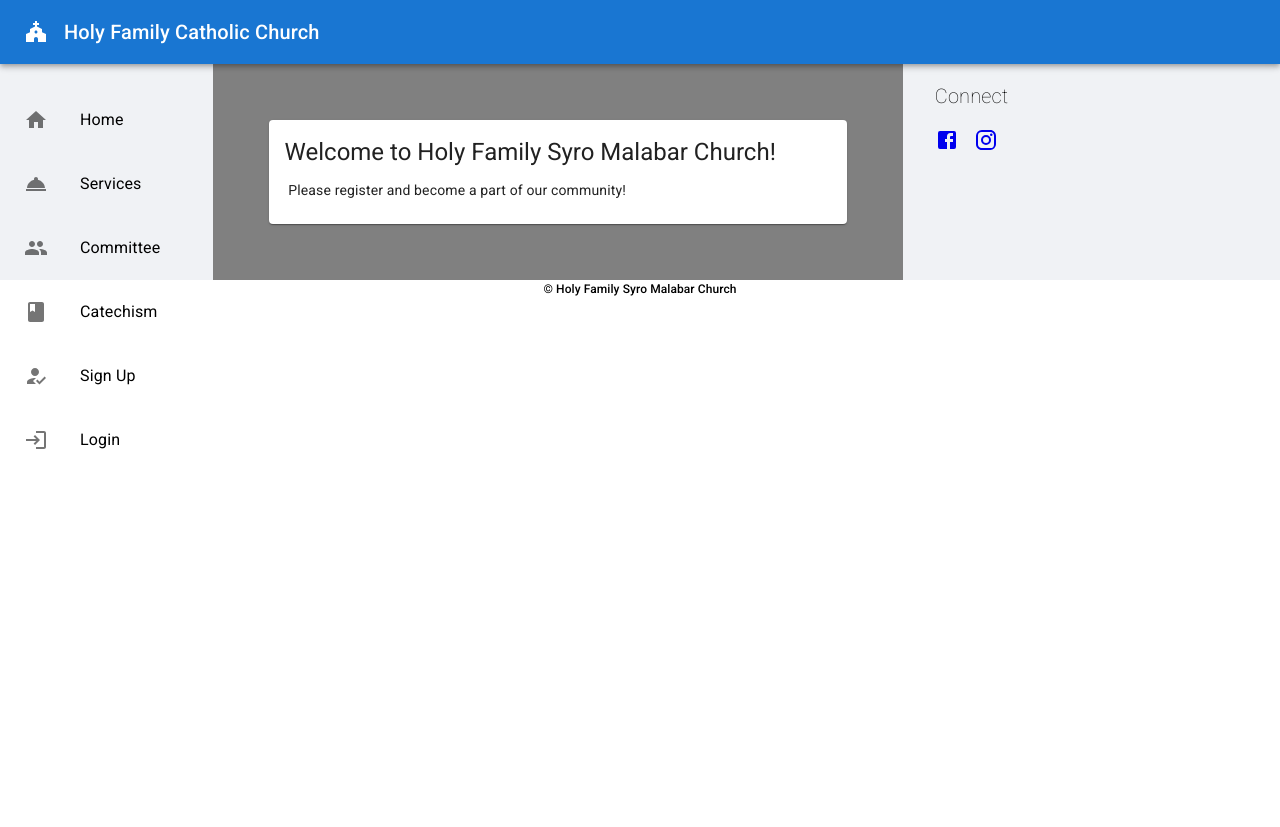
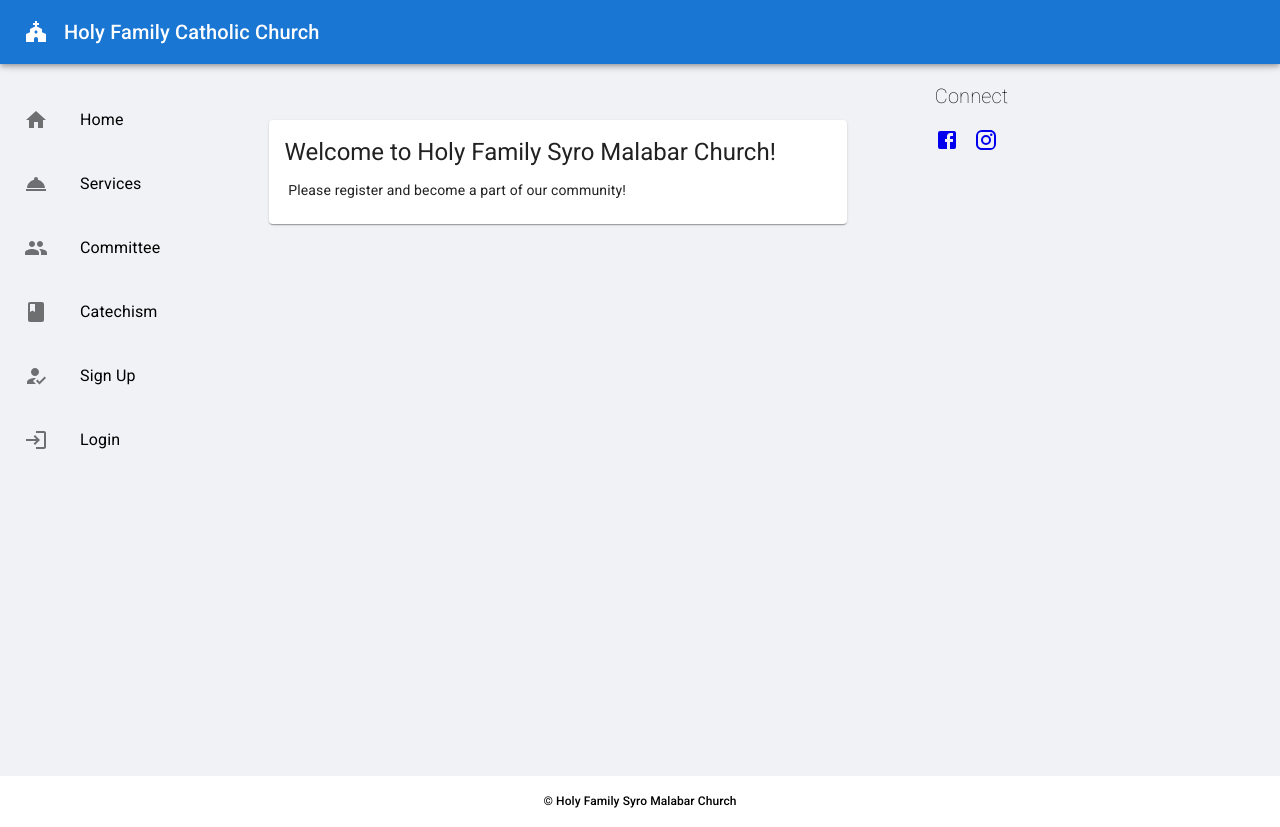
Before and after one commit to jobinbasani/user-manager, a React (Create React App) app in the folder ui/user-manager/: page / in a window 1280 px wide. Before the commit the page ends 800 px from the top, so only its background shows below. Built offline with nearby package versions, Linux system fonts and the light colour scheme; no server answers.

Commit message:
Set height

```diff
--- a/ui/user-manager/src/components/feed/Feed.tsx
+++ b/ui/user-manager/src/components/feed/Feed.tsx
@@ -64,7 +64,7 @@ export default function Feed() {
   }, [isAdmin]);
 
   return (
-    <Box bgcolor="grey" flex={4} p={2}>
+    <Box height="85vh" flex={4} p={2}>
       <Dialog
         open={confirmDialogOpen}
         onClose={closeConfirmDialog}
--- a/ui/user-manager/src/components/layout/Footer.tsx
+++ b/ui/user-manager/src/components/layout/Footer.tsx
@@ -26,7 +26,7 @@ export default function Footer() {
   return (
     <>
       <Container sx={{ textAlign: 'center' }}>
-        <Typography variant="h6" sx={{ fontSize: 12, paddingBottom: 2 }}>&copy; Holy Family Syro Malabar Church</Typography>
+        <Typography variant="h6" sx={{ fontSize: 12, padding: 2 }}>&copy; Holy Family Syro Malabar Church</Typography>
       </Container>
       <Paper
         sx={{
```
